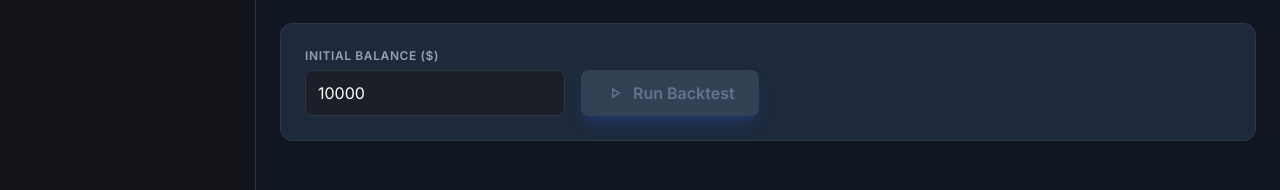
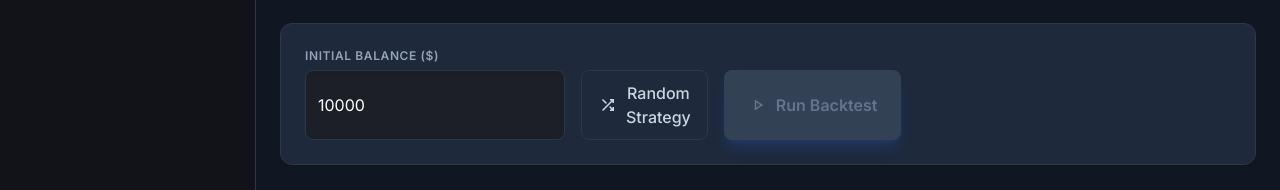
Before and after one commit to etai83/AlgoTester, a React (Vite) app in the folder frontend/: page / in a window 1280 px wide. Shown: the part 356-546 px from the top of the page. Built offline with nearby package versions, Linux system fonts and the light colour scheme; no server answers.

Commit message:
feature: random strategy creator

```diff
--- a/frontend/src/components/RuleBuilder.tsx
+++ b/frontend/src/components/RuleBuilder.tsx
@@ -9,6 +9,7 @@ interface Condition {
 
 export interface RuleBuilderHandle {
   getRule: () => any;
+  randomize: () => void;
 }
 
 interface RuleBuilderProps {
@@ -42,6 +43,31 @@ const RuleBuilder = forwardRef<RuleBuilderHandle, RuleBuilderProps>(({ title = "
           }))
         };
       }
+    },
+    randomize: () => {
+      const randomLeft = LEFT_INDICATORS[Math.floor(Math.random() * LEFT_INDICATORS.length)];
+      const operators = ['>', '<', '>=', '<=', '=='];
+      const randomOperator = operators[Math.floor(Math.random() * operators.length)];
+
+      // 50% chance of indicator, 50% chance of custom value
+      let randomRight: string | number;
+      if (Math.random() > 0.5) {
+        randomRight = INDICATORS[Math.floor(Math.random() * INDICATORS.length)];
+        // Prevent comparing same indicator to itself if possible, though not strictly forbidden
+        if (randomRight === randomLeft) {
+          // pick another or keep it (it's valid valid comparison, e.g. SMA_50 > SMA_50 is always false/true but valid syntax)
+        }
+      } else {
+        // Random number between 1 and 100 for simplicity
+        randomRight = Math.floor(Math.random() * 100) + 1;
+      }
+
+      setConditions([{
+        id: crypto.randomUUID(),
+        left: randomLeft,
+        operator: randomOperator,
+        right: randomRight
+      }]);
     }
   }));
 
--- a/frontend/src/components/Simulator.tsx
+++ b/frontend/src/components/Simulator.tsx
@@ -16,6 +16,11 @@ export default function Simulator() {
   const [loading, setLoading] = useState(false);
   const [error, setError] = useState<string | null>(null);
   const fileInputRef = useRef<HTMLInputElement>(null);
+
+  const handleRandomStrategy = () => {
+    entryRuleRef.current?.randomize();
+    exitRuleRef.current?.randomize();
+  };
 
   const handleRunBacktest = async () => {
     if (!file) {
@@ -129,6 +134,14 @@ export default function Simulator() {
                 className="flex-1 bg-[#1c1f27] text-white rounded-lg px-3 py-2.5 border border-border-dark focus:outline-none focus:border-primary focus:ring-1 focus:ring-primary transition-all shadow-inner"
               />
               <button
+                onClick={handleRandomStrategy}
+                type="button"
+                className="flex items-center space-x-2 bg-surface-dark hover:bg-white/5 text-slate-300 hover:text-white px-4 py-2.5 rounded-lg font-medium transition-colors border border-border-dark"
+              >
+                <span className="material-symbols-outlined text-[20px]">shuffle</span>
+                <span>Random Strategy</span>
+              </button>
+              <button
                 onClick={handleRunBacktest}
                 disabled={loading || !file}
                 className="flex items-center space-x-2 bg-primary hover:bg-blue-600 disabled:bg-slate-700 disabled:text-slate-500 text-white px-6 py-2.5 rounded-lg font-semibold transition-colors shadow-lg shadow-primary/20 whitespace-nowrap"
```
Also changed, not shown: 6 other files (tests, documents, lock files or other folders).
